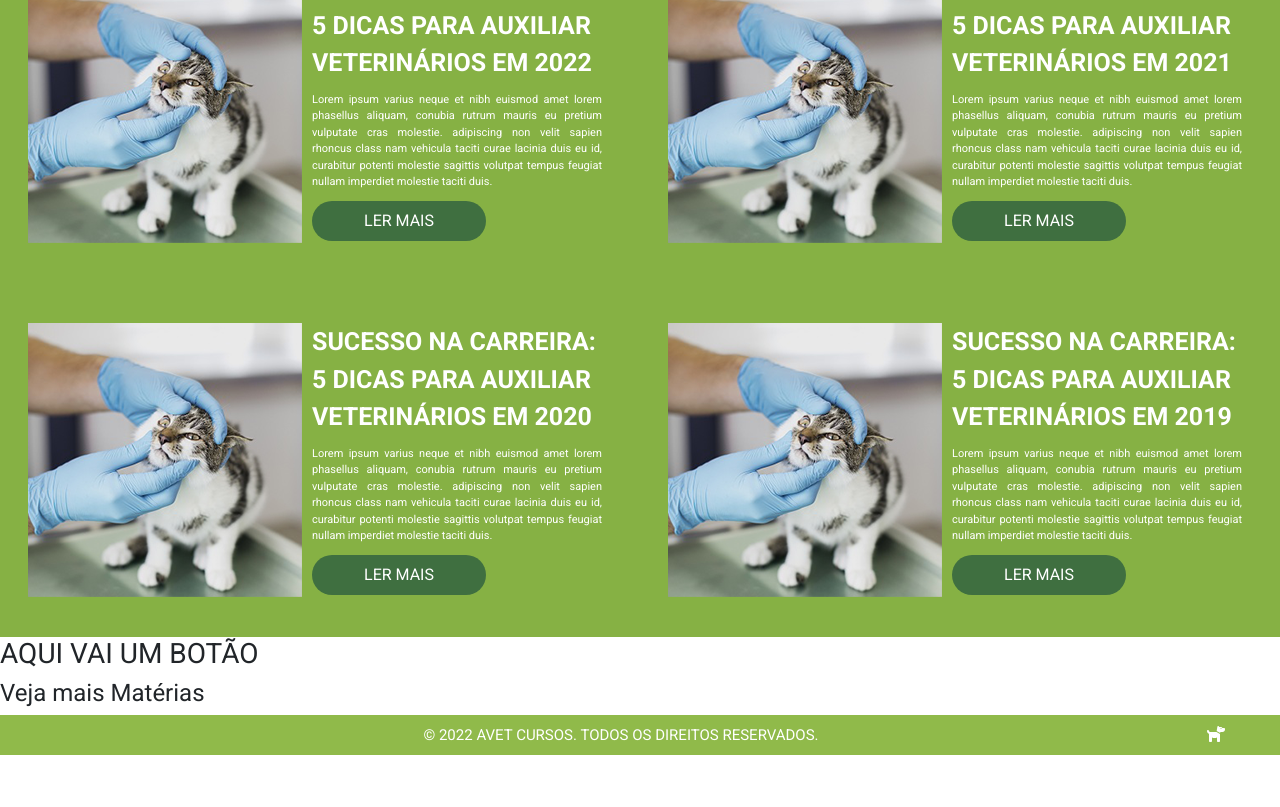
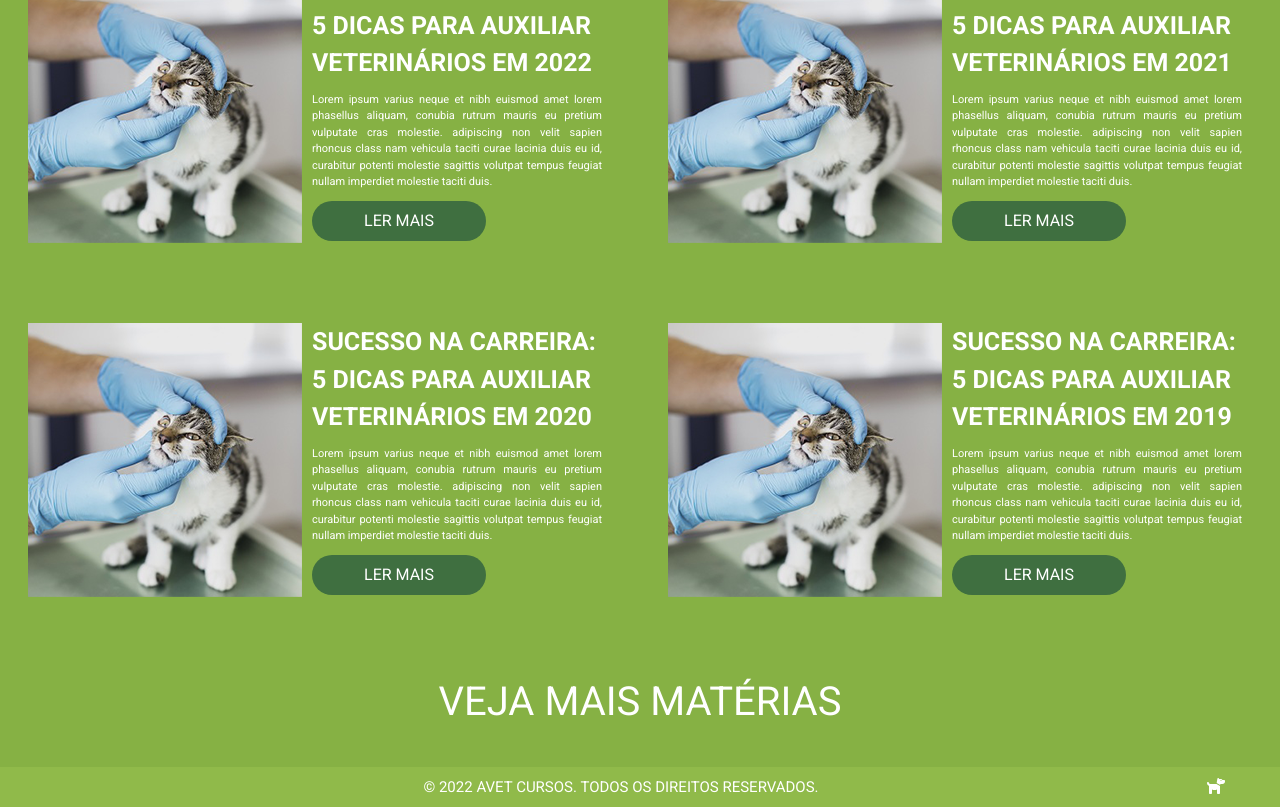
Before and after one commit to marcusviniciusmo/Avet_Cursos_Website, a React (Create React App) app in the folder frontend/: page /blog in a window 1280 px wide. Shown: the part 386-1193 px from the top of the page. Before the commit the page ends 1141 px from the top, so only its background shows below. Built offline with nearby package versions, Linux system fonts and the light colour scheme.

Commit message:
BlogContent component styling

```diff
--- a/frontend/src/components/BlogContent/index.tsx
+++ b/frontend/src/components/BlogContent/index.tsx
@@ -1,3 +1,4 @@
+import { ToUpperCaseText } from "utils/Functions";
 import BlogArticle from "components/BlogArticle";
 import FotoMateria2022 from 'assets/img/blog/fotoMateria2022.png';
 import FotoMateria2021 from 'assets/img/blog/fotoMateria2021.png';
@@ -7,7 +8,7 @@ import './styles.css';
 
 function BlogContent() {
   return (
-    <>
+    <div id="blogContentContainer">
       <div id="blogArticlesContainer">
         <BlogArticle
           imageUrl={FotoMateria2022}
@@ -54,9 +55,10 @@ function BlogContent() {
         />
       </div>
 
-      <h3>AQUI VAI UM BOTÃO</h3>
-      <h4>Veja mais Matérias</h4>
-    </>
+      <div id="btnVejaMaisMaterias">
+        <span>{ToUpperCaseText('Veja mais Matérias')}</span>
+      </div>
+    </div>
   );
 };
 
--- a/frontend/src/components/BlogContent/styles.css
+++ b/frontend/src/components/BlogContent/styles.css
@@ -1,6 +1,18 @@
+div#blogContentContainer {
+  background: #86B144;
+}
+
 div#blogArticlesContainer {
   background: #86B144;
   display: flex;
   flex-wrap: wrap;
   padding-top: 20px;
 }
+
+div#btnVejaMaisMaterias {
+  color: #FFFFFF;
+  font-size: 40px;
+  text-align: center;
+  padding: 35px 0;
+  cursor: pointer;
+}
```
Lines whose indentation alone changed are shown as unchanged.
